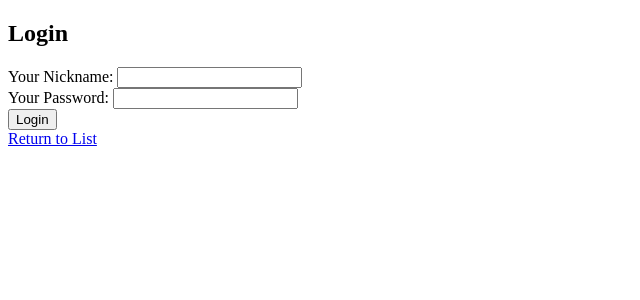
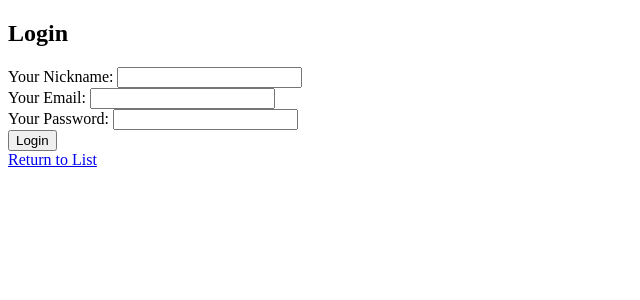
Before and after one commit to LucasZhengrui/ShoppingSystem_Lucas, a Django app: page /login/ in a window 1280 px wide. Shown: the top 300 px of the page, without its empty margins (0-640 px from the left). Run offline with Django 4.2, Linux system fonts and the light colour scheme; data that the repository does not hold is empty.

Commit message:
Rebuilt usersgroups model to be fit for Django user management

```diff
--- a/usersgroup/models.py
+++ b/usersgroup/models.py
@@ -1,19 +1,47 @@
 from django.db import models
-from shopping.models import Message
-from django.urls import reverse
+from django.contrib.auth.models import AbstractBaseUser, PermissionsMixin, BaseUserManager, Group, Permission
+from django.urls import reverse_lazy
 
-# Create your models here.
-class clients(models.Model): # Here is the creating period for user info's database
+class MyUserManager(BaseUserManager):
+    def create_user(self, email, password=None, **extra_fields):
+        """
+        Create and save a regular User with the given email and password.
+        """
+        if not email:
+            raise ValueError('The Email field must be set')
+        email = self.normalize_email(email)
+        user = self.model(email=email, **extra_fields)
+        user.set_password(password)
+        user.save(using=self._db)
+        return user
+
+    def create_superuser(self, email, password, **extra_fields):
+        """
+        Create and save a SuperUser with the given email and password.
+        """
+        extra_fields.setdefault('is_staff', True)
+        extra_fields.setdefault('is_superuser', True)
+        return self.create_user(email, password, **extra_fields)
+
+
+class clients(AbstractBaseUser, PermissionsMixin):
     User_id = models.IntegerField(primary_key=True)
-    User_psd = models.TextField()
+    password = models.TextField()
     User_nickname = models.TextField(null=True, default='Guest')
     User_status = models.TextField()
+    User_email = models.EmailField(default='abcd@mail.com', unique=True)
+    groups = models.ManyToManyField(Group, blank=True, related_name='user_clients')
+    user_permissions = models.ManyToManyField(Permission, blank=True, related_name='user_clients')
+
+    # The following two lines to use your custom UserManager
+    objects = MyUserManager()
+    USERNAME_FIELD = 'username'
 
     class Meta:
         db_table = 'Clients_table'
 
     def __str__(self):
-        return "User ID: {self.User_id}, User Nicename: {self.User_name}"
+        return f"User ID: {self.User_id}, User Nicename: {self.User_nickname}"
 
     def get_absolute_url(self):
-        return reverse('user.info', kwargs={'pk': self.pk})
+        return reverse_lazy('user.info', kwargs={'pk': self.pk})
--- a/usersgroup/templates/usersgroup/login.html
+++ b/usersgroup/templates/usersgroup/login.html
@@ -18,6 +18,12 @@
                             Your Nickname:
                         </label>
                         <input type="text" id="Nickname" name="Nickname" required>
+                    </div>
+                    <div>
+                        <label for="Email">
+                            Your Email:
+                        </label>
+                        <input type="text" id="Email" name="Email" required>
                     </div>
                     <div>
                         <label for="Password">
--- a/usersgroup/templates/usersgroup/register.html
+++ b/usersgroup/templates/usersgroup/register.html
@@ -15,6 +15,10 @@
             <input type="text" name="name" required>
         </div>
         <div>
+            <label for="email">Email</label>
+            <input type="email" id="email" name="email" required>
+        </div>
+        <div>
             <label for="Password">Password</label>
             <input type="password" id="Password" name="Password" required>
         </div>
--- a/usersgroup/views.py
+++ b/usersgroup/views.py
@@ -8,8 +8,14 @@ from django.http import HttpResponseRedirect
 from django.http import HttpResponse
 from shopping.models import Message
 from shopping.views import get_message_obj
+from django.contrib.auth.decorators import user_passes_test
 
 # Create your views here.
+
+@user_passes_test(lambda user: user.has_perm('app_label.permission_codename'))
+def view_customer_data(request):
+    # your code here
+    pass
 
 # def index(request):
 #     return render(request, 'usersgroup/index.html')
@@ -31,12 +37,14 @@ def register(request):
 
         Password_md5_signup = hashlib.md5(User_psd.encode('utf-8')).hexdigest()
         User_name = request.POST.get('name')
+        User_email = request.POST.get('email')
         Status = 0
+        Is_Superuser = False
 
         # create a new user in the database
         conn = sqlite3.connect('db.sqlite3')
         cursor = conn.cursor()
-        cursor.execute("INSERT INTO Clients_table (User_psd, User_nickname, User_status) VALUES (?, ?, ?)", (Password_md5_signup, User_name, Status))
+        cursor.execute("INSERT INTO Clients_table (User_nickname, User_status, password, User_email, is_superuser) VALUES (?, ?, ?, ?, ?)", (User_name, Status, Password_md5_signup, User_email, Is_Superuser))
         conn.commit()
         conn.close()
 
@@ -50,6 +58,7 @@ def login(request):
         # Get the user nickname and password
         Nickname = request.POST.get('Nickname')
         Password = request.POST.get('Password')
+        Email = request.POST.get('Email')
 
         # Search user in the database
         try:
@@ -60,8 +69,13 @@ def login(request):
 
         # Check password, is it correct?
         Password_md5 = hashlib.md5(Password.encode('utf-8')).hexdigest()
-        if Password_md5 != user.User_psd:
+        if Password_md5 != user.password:
             error_message = 'Password is incorrect!'
+            return render(request, 'usersgroup/login.html', {'error_message': error_message})
+
+        # Check email address
+        if Email != user.User_email:
+            error_message = 'Email is incorrect!'
             return render(request, 'usersgroup/login.html', {'error_message': error_message})
 
         # Set user login status to "logged in"
```
Also changed, not shown: README.md, usersgroup/migrations/0004_rename_user_psd_clients_password_clients_user_email_and_more.py (added).
